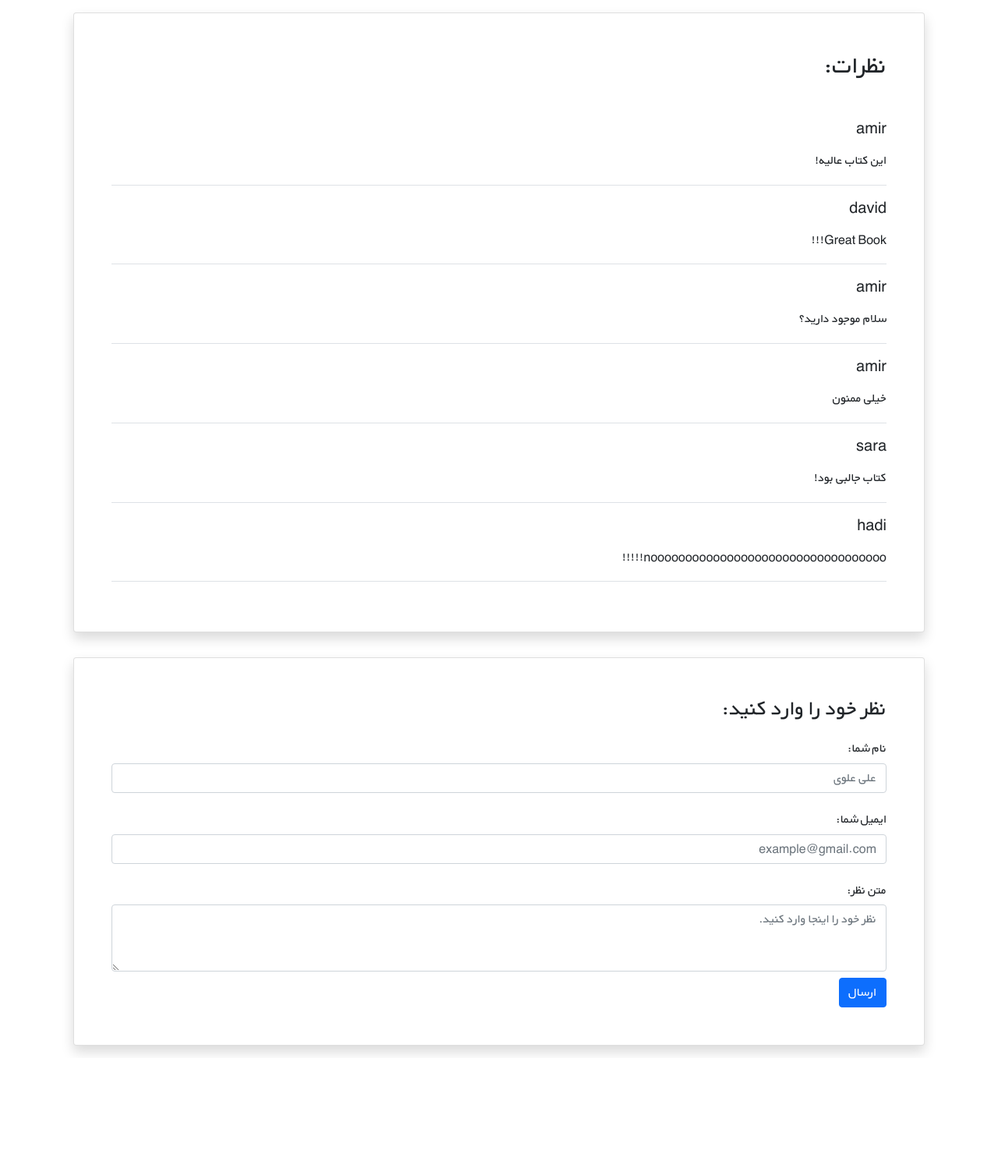
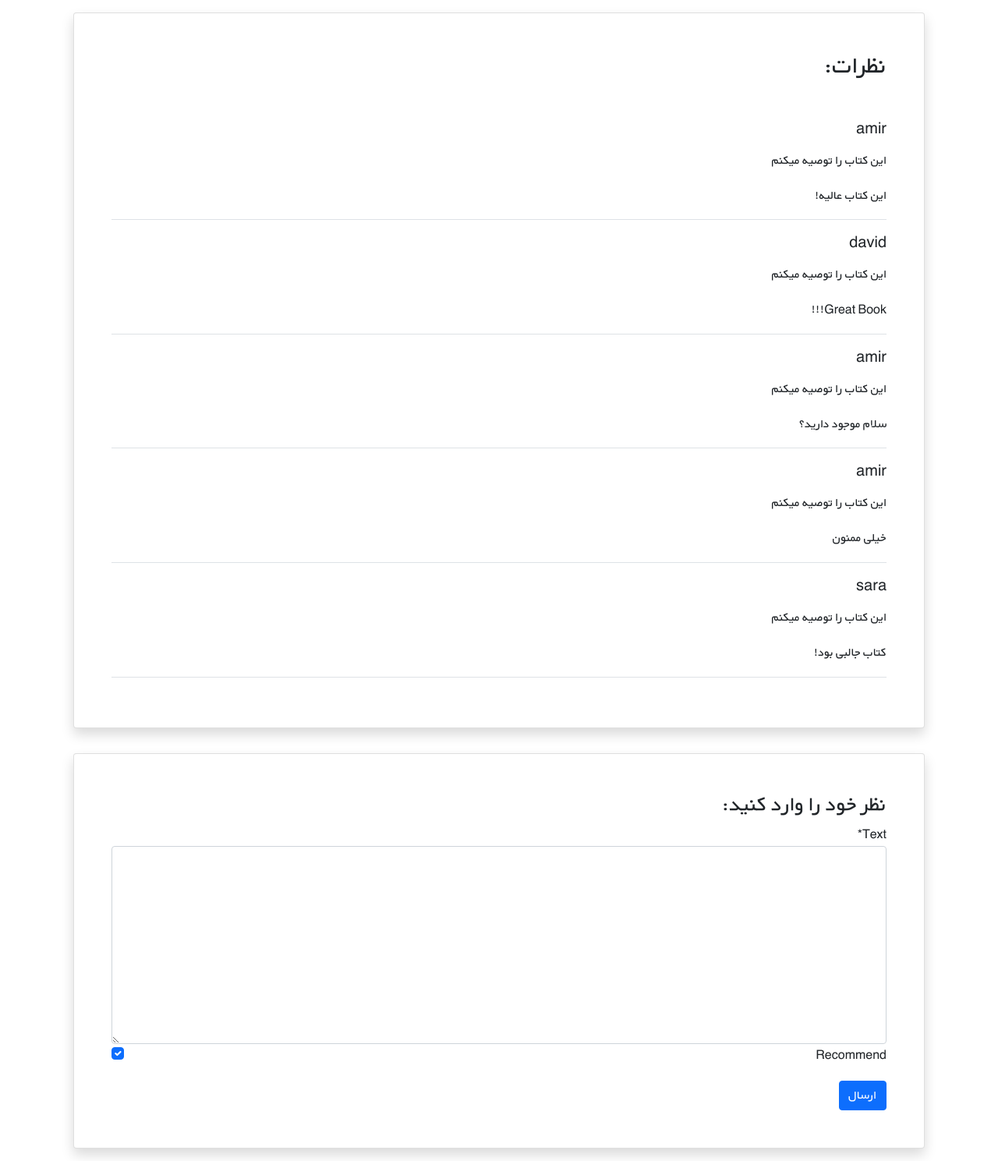
Before and after one commit to amahadnezhad/BookStore, a Django app: page /books/1/ in a window 1280 px wide. Shown: the part 1535-3024 px from the top of the page at 78% size. Before the commit the page ends 2887 px from the top, so only its background shows below. Run offline with Django 4.2, Linux system fonts and the light colour scheme; data comes from the database, SQL or seed files in the repository; both versions use the stored data as it was after the commit; some libraries are stand-ins or nearby versions.

Commit message:
Add CommentForm To bookdetailview

```diff
--- /dev/null
+++ b/books/forms.py
@@ -0,0 +1,15 @@
+from django import forms
+
+from .models import Book, Comment
+
+
+class BookForm(forms.ModelForm):
+    class Meta:
+        model = Book
+        fields = ['title', 'author', 'description', 'price', 'cover', ]
+
+
+class CommentForm(forms.ModelForm):
+    class Meta:
+        model = Comment
+        fields = ['text', 'recommend', ]
--- a/books/models.py
+++ b/books/models.py
@@ -22,6 +22,8 @@ class Comment(models.Model):
     user = models.ForeignKey(get_user_model(), on_delete=models.CASCADE)
     book = models.ForeignKey(Book, related_name='comments', on_delete=models.CASCADE)
     text = models.TextField()
+    is_active = models.BooleanField(default=True)
+    recommend = models.BooleanField(default=True)
     datetime_created = models.DateTimeField(auto_now_add=True)
 
     def __str__(self):
--- a/books/templates/books/bookdetail.html
+++ b/books/templates/books/bookdetail.html
@@ -1,4 +1,5 @@
 {% extends '_base.html' %}
+{% load crispy_forms_tags %}
 
 {% block page_title %}جزئیات کتاب {{ book.title }}{% endblock page_title %}
 
@@ -43,6 +44,11 @@
                         {% for comment in comments %}
                             <div class="border-bottom mb-3">
                                 <h5 class="mb-3">{{ comment.user.username }}</h5>
+                                {% if comment.recommend %}
+                                    <p>این کتاب را توصیه میکنم</p>
+                                {% else %}
+                                    <p>این کتاب را توصیه نــمیکنم</p>
+                                {% endif %}
                                 <p>
                                     {{ comment.text|linebreaks }}
                                 </p>
@@ -55,20 +61,9 @@
                     <div class="card shadow my-3 p-5 w-sm-75 w-100">
                         <h3>نظر خود را وارد کنید:</h3>
                         <form method="POST">
-                            <div class="form-group py-2">
-                                <label class="py-1" for="author_name">نام شما:</label>
-                                <input type="text" class="form-control" placeholder="علی علوی" name="author_name">
-                            </div>
-                            <div class="form-group py-2">
-                                <label class="py-1" for="email">ایمیل شما:</label>
-                                <input type="email" class="form-control" placeholder="example@gmail.com" name="email">
-                            </div>
-                            <div class="form-group py-2">
-                                <label class="py-1" for="comment_text">متن نظر:</label>
-                                <textarea class="form-control" name="text" rows="3"
-                                          placeholder="نظر خود را اینجا وارد کنید."></textarea>
-                            </div>
-                            <button type="submit" class="btn btn-primary">ارسال</button>
+                            {% csrf_token %}
+                            {{ comment_form|crispy }}
+                            <button type="submit" class="btn btn-primary mt-3">ارسال</button>
                         </form>
                     </div>
                 </div>
--- a/books/views.py
+++ b/books/views.py
@@ -3,7 +3,7 @@ from django.urls import reverse_lazy
 from django.shortcuts import get_object_or_404, render
 
 from .models import Book
-from .form import BookForm
+from .forms import BookForm , CommentForm
 
 
 class BookListView(generic.ListView):
@@ -19,9 +19,23 @@ class BookListView(generic.ListView):
 
 def book_detail_view(request, pk):
     book = get_object_or_404(Book, pk=pk)
-    comments = book.comments.all()
+    comments = book.comments.filter(is_active=True)
 
-    return render(request, 'books/bookdetail.html', context={'book': book, 'comments': comments})
+    if request.method == 'POST':
+        comment_form = CommentForm(request.POST)
+        if comment_form.is_valid():
+            new_comment = comment_form.save(commit=False)
+            new_comment.book = book
+            new_comment.user = request.user
+            new_comment.save()
+            comment_form = CommentForm()
+    else:
+        comment_form = CommentForm()
+
+    return render(request, 'books/bookdetail.html', context={'book': book,
+                                                             'comments': comments,
+                                                             'comment_form': comment_form,
+                                                             })
 
 
 class BookCreateView(generic.CreateView):
```
Also changed, not shown: books/form.py (deleted, +0 -9 lines), books/migrations/0005_comment_is_active_comment_recommend.py (added), db.sqlite3.
